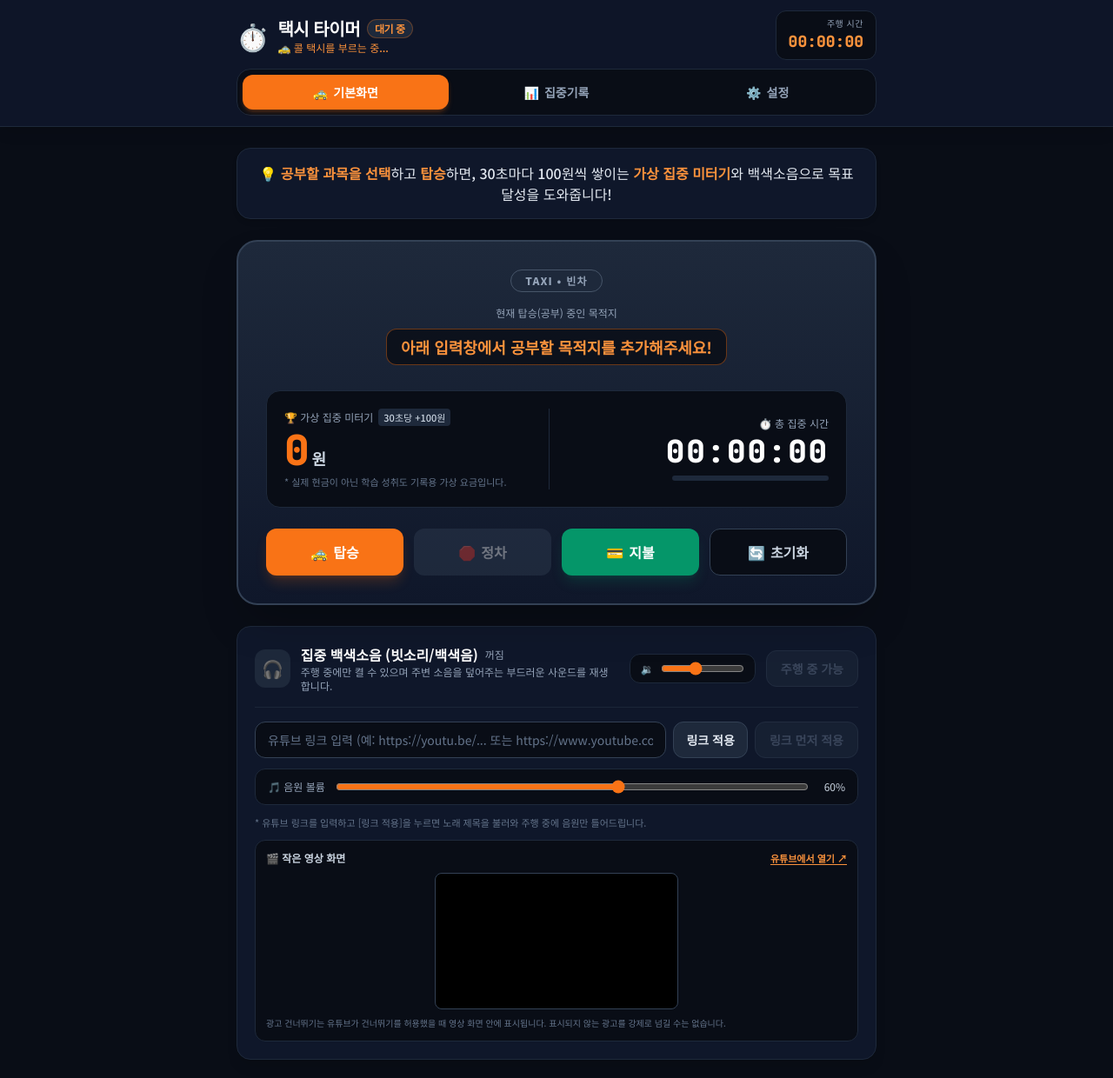
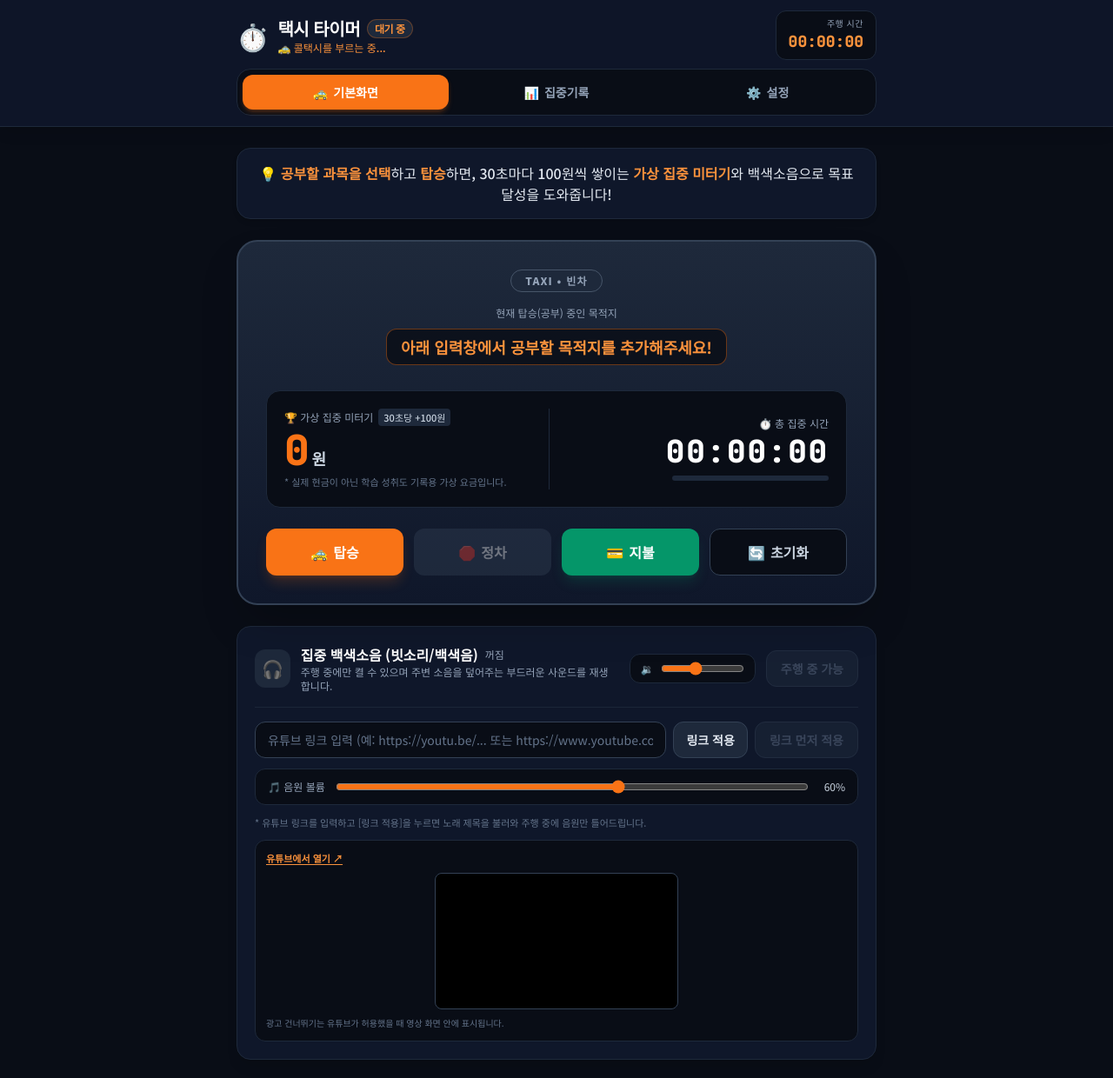
Before and after one commit to seogun1306-max/taxitimer, a plain HTML site: page index.html in a window 1280 px wide. Shown: the top 1240 px of the page at 87% size. Drawn offline with nearby package versions, Linux system fonts and the light colour scheme.

Commit message:
Update text and restructure YouTube section in HTML

```diff
--- a/index.html
+++ b/index.html
@@ -158,7 +158,7 @@
                                 대기 중
                             </span>
                         </h1>
-                        <p class="text-xs text-taxi-400 font-medium">🚕 콜 택시를 부르는 중...</p>
+                        <p class="text-xs text-taxi-400 font-medium">🚕 콜택시를 부르는 중...</p>
                 </div>
             </div>
 
@@ -332,7 +332,10 @@
                     <p id="yt-helper-text" class="text-[11px] text-slate-500">
                         * 주행(공부) 중일 때만 유튜브 영상/노래를 재생할 수 있으며, 정차하거나 쉬는시간이 되면 자동으로 멈춥니다.
                     </p>
-                    <div id="yt-now-playing-card" class="hidden items-center justify-between gap-3 bg-navy-950 border border-slate-800 rounded-xl px-3.5 py-2.5">
+                    <!-- 재생 정보와 유튜브 미리보기를 하나의 카드로 통합 -->
+                    <div class="rounded-xl border border-slate-800 bg-navy-950 p-3 space-y-2">
+                        <div class="flex items-center justify-between gap-2">
+                            <div id="yt-now-playing-card" class="hidden flex-1 items-center justify-between gap-3 min-w-0 py-1">
                                 <div class="flex items-center gap-2.5 min-w-0">
                                     <span class="text-base shrink-0">🎶</span>
                                     <div class="min-w-0">
@@ -342,12 +345,8 @@
                                 </div>
                                 <span id="yt-live-badge" class="text-[11px] font-bold px-2 py-0.5 rounded-md bg-slate-800 text-slate-400 shrink-0">대기</span>
                             </div>
-                    <!-- 작은 유튜브 화면: 광고 건너뛰기는 유튜브가 공식 제공할 때 플레이어 안에서 가능합니다. -->
-                    <div class="rounded-xl border border-slate-800 bg-navy-950 p-3 space-y-2">
-                        <div class="flex items-center justify-between gap-2">
-                            <p class="text-xs font-bold text-slate-300">🎬 작은 영상 화면</p>
                             <a id="yt-open-original" href="https://www.youtube.com/" target="_blank" rel="noopener noreferrer"
-                               class="text-[11px] font-bold text-taxi-400 hover:text-orange-300 underline underline-offset-2 whitespace-nowrap">
+                               class="text-[11px] font-bold text-taxi-400 hover:text-orange-300 underline underline-offset-2 whitespace-nowrap shrink-0">
                                 유튜브에서 열기 ↗
                             </a>
                         </div>
@@ -361,7 +360,7 @@
                                 allowfullscreen
                             ></iframe>
                         </div>
-                        <p class="text-[10px] leading-relaxed text-slate-500">광고 건너뛰기는 유튜브가 건너뛰기를 허용했을 때 영상 화면 안에 표시됩니다. 표시되지 않는 광고를 강제로 넘길 수는 없습니다.</p>
+                        <p class="text-[10px] leading-relaxed text-slate-500">광고 건너뛰기는 유튜브가 허용했을 때 영상 화면 안에 표시됩니다.</p>
                     </div>
                 </div>
             </section>
```
Lines whose indentation alone changed are shown as unchanged.
